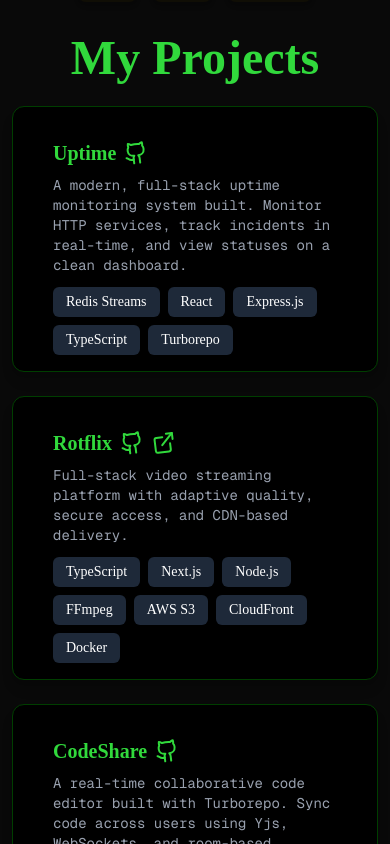
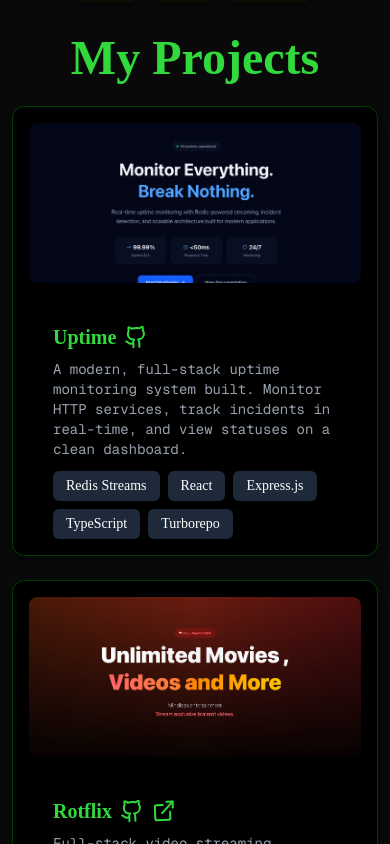
Before and after one commit to bhutanidev/portfolio, a Next.js app: page / in a window 390 px wide. Shown: the part 1300-2144 px from the top of the page. Built offline with nearby package versions, Linux system fonts and the light colour scheme; a web font is replaced by a local one.

Commit message:
responsive ui change

```diff
--- a/src/components/custom/Projects.tsx
+++ b/src/components/custom/Projects.tsx
@@ -34,7 +34,7 @@ export default function Projects() {
           >
             <Card className="bg-black h-full mx-3 md:mx-0 text-white p-4 rounded-xl shadow-lg overflow-hidden">
               {/* Image */}
-              <div className="hidden md:block relative w-full h-40 rounded-lg overflow-hidden">
+              <div className=" md:block relative w-full h-40 rounded-lg overflow-hidden">
                 <Image
                   src={project.image}
                   alt={project.title}
```
